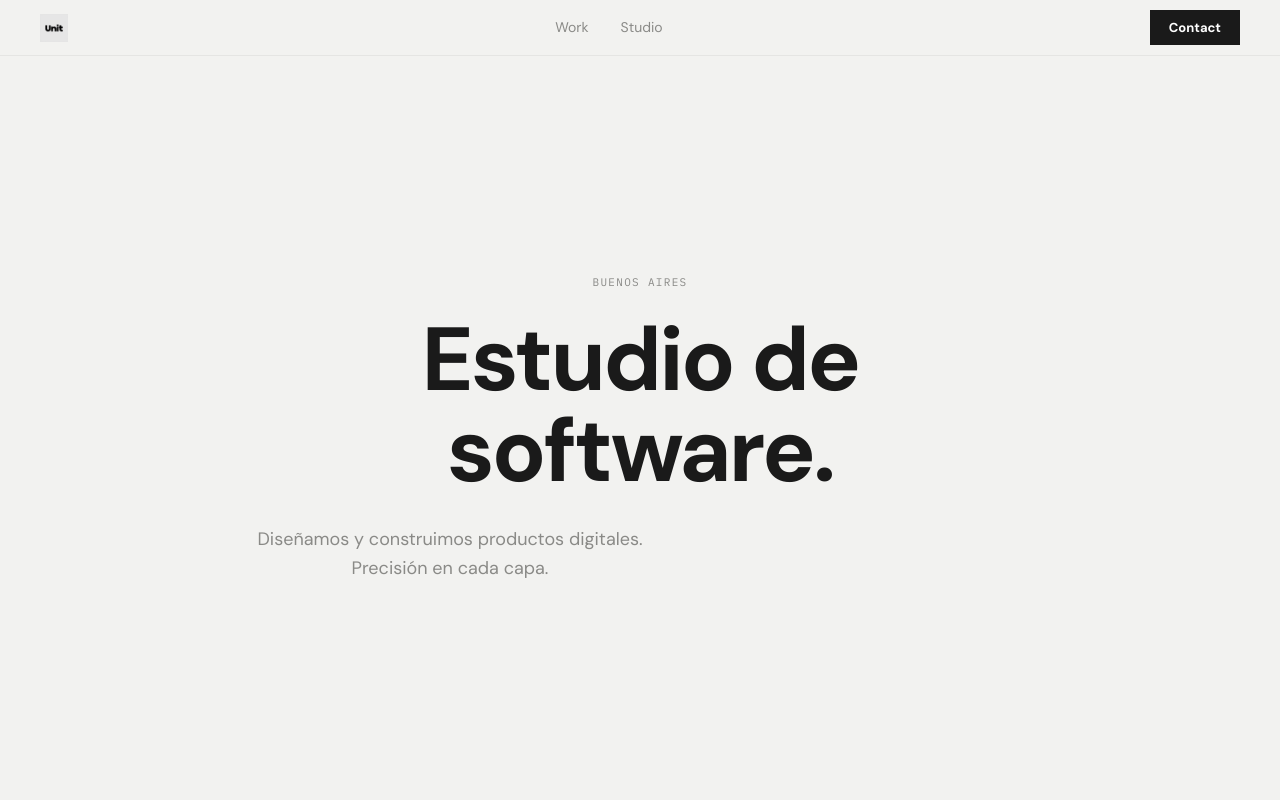
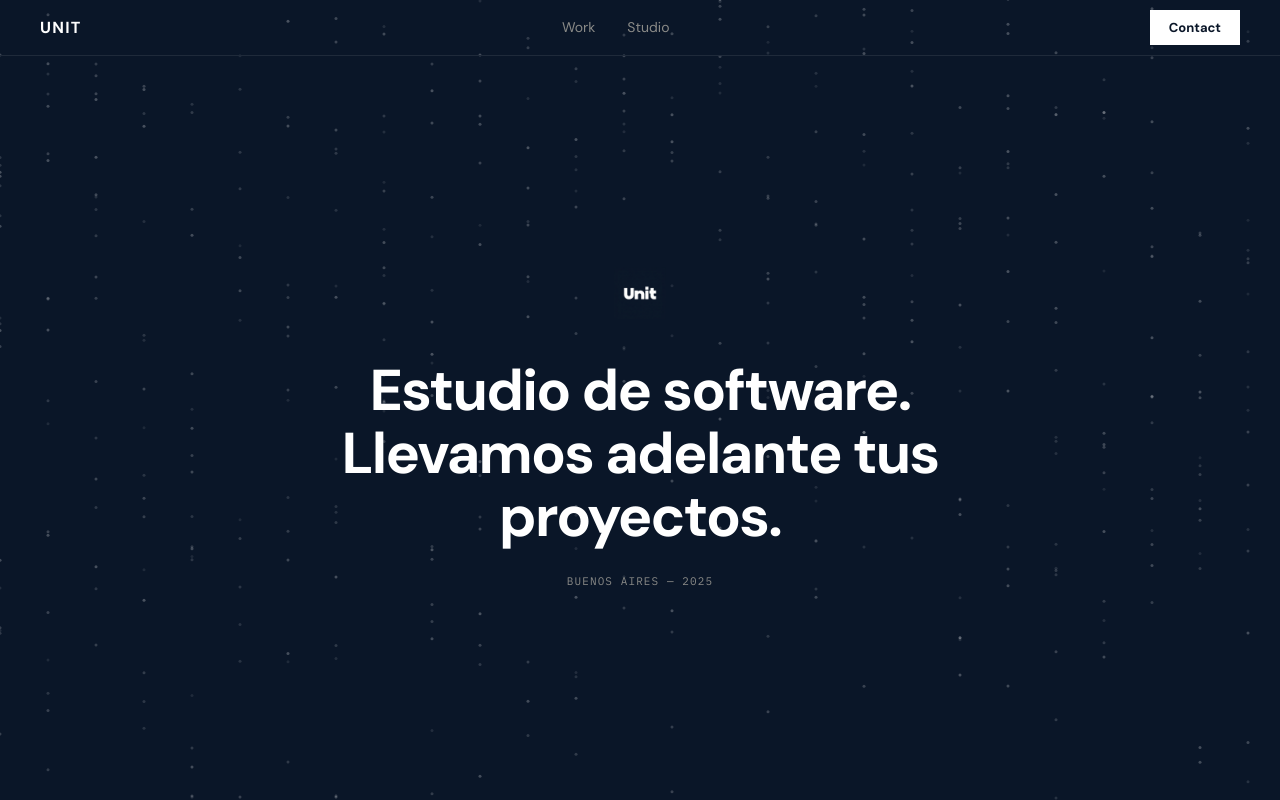
Before and after one commit to mcorcos/landing, a Next.js app: page / in a window 1280 px wide. Built offline with nearby package versions, Linux system fonts and the light colour scheme.

Commit message:
redesign: dark Abyss bg, ascending dot grid canvas, logo center, UNIT text nav

```diff
--- a/src/components/Landing.tsx
+++ b/src/components/Landing.tsx
@@ -1,46 +1,268 @@
 'use client'
 
-import { useState } from 'react'
-import Nav from './Nav'
-import HomeContent from './HomeContent'
+import { useState, useEffect, useRef } from 'react'
 import WorkContent from './WorkContent'
 import StudioContent from './StudioContent'
 
 export type Tab = null | 'Work' | 'Studio'
 
-const CONTENT = {
-  null: HomeContent,
-  Work: WorkContent,
-  Studio: StudioContent,
+const TABS: Tab[] = ['Work', 'Studio']
+
+// Ascending dot grid canvas animation
+function DotBackground() {
+  const canvasRef = useRef<HTMLCanvasElement>(null)
+
+  useEffect(() => {
+    const canvas = canvasRef.current
+    if (!canvas) return
+    const ctx = canvas.getContext('2d')!
+
+    const spacing = 48
+    let W = window.innerWidth
+    let H = window.innerHeight
+
+    type Dot = { x: number; y: number; speed: number; opacity: number }
+    let dots: Dot[] = []
+
+    function buildDots() {
+      dots = []
+      const cols = Math.ceil(W / spacing) + 1
+      const rows = Math.ceil(H / spacing) + 2
+      for (let c = 0; c < cols; c++) {
+        for (let r = 0; r < rows; r++) {
+          dots.push({
+            x: c * spacing,
+            y: Math.random() * H, // stagger start so they don't all move in sync
+            speed: 0.2 + Math.random() * 0.4,
+            opacity: 0.08 + Math.random() * 0.18,
+          })
+        }
+      }
+    }
+
+    function resize() {
+      W = window.innerWidth
+      H = window.innerHeight
+      canvas.width = W
+      canvas.height = H
+      buildDots()
+    }
+
+    resize()
+
+    let animId: number
+    function draw() {
+      ctx.clearRect(0, 0, W, H)
+      for (const d of dots) {
+        d.y -= d.speed
+        if (d.y < -spacing) d.y = H + spacing
+
+        ctx.beginPath()
+        ctx.arc(d.x, d.y, 1.5, 0, Math.PI * 2)
+        ctx.fillStyle = `rgba(255,255,255,${d.opacity})`
+        ctx.fill()
+      }
+      animId = requestAnimationFrame(draw)
+    }
+
+    draw()
+    window.addEventListener('resize', resize)
+    return () => {
+      cancelAnimationFrame(animId)
+      window.removeEventListener('resize', resize)
+    }
+  }, [])
+
+  return (
+    <canvas
+      ref={canvasRef}
+      style={{
+        position: 'absolute',
+        inset: 0,
+        width: '100%',
+        height: '100%',
+        pointerEvents: 'none',
+      }}
+    />
+  )
 }
 
 export default function Landing() {
   const [active, setActive] = useState<Tab>(null)
-
-  const Content = CONTENT[String(active) as keyof typeof CONTENT]
 
   return (
     <div
       style={{
         height: '100vh',
         overflow: 'hidden',
-        background: 'var(--color-off-white)',
+        background: '#0A1628',
         display: 'flex',
         flexDirection: 'column',
+        position: 'relative',
       }}
     >
-      <Nav active={active} onTabChange={setActive} />
+      <DotBackground />
+
+      {/* Nav */}
+      <nav
+        style={{
+          position: 'relative',
+          zIndex: 10,
+          height: 56,
+          display: 'flex',
+          alignItems: 'center',
+          justifyContent: 'space-between',
+          padding: '0 40px',
+          borderBottom: '1px solid #1F2A3A',
+          flexShrink: 0,
+        }}
+      >
+        {/* UNIT wordmark */}
+        <button
+          onClick={() => setActive(null)}
+          style={{
+            fontFamily: 'var(--font-sans)',
+            fontWeight: 700,
+            fontSize: 16,
+            letterSpacing: '0.08em',
+            color: '#fff',
+            transition: 'opacity 150ms ease-out',
+          }}
+          onMouseEnter={(e) => (e.currentTarget.style.opacity = '0.6')}
+          onMouseLeave={(e) => (e.currentTarget.style.opacity = '1')}
+        >
+          UNIT
+        </button>
+
+        {/* Tabs */}
+        <div style={{ display: 'flex', gap: 4 }}>
+          {TABS.map((tab) => (
+            <button
+              key={tab}
+              onClick={() => setActive(active === tab ? null : tab)}
+              style={{
+                fontFamily: 'var(--font-sans)',
+                fontSize: 14,
+                fontWeight: active === tab ? 700 : 400,
+                color: active === tab ? '#fff' : '#8A8A87',
+                padding: '6px 14px',
+                borderBottom: active === tab
+                  ? '1px solid rgba(255,255,255,0.4)'
+                  : '1px solid transparent',
+                transition: 'color 150ms ease-out, border-color 150ms ease-out',
+              }}
+              onMouseEnter={(e) => (e.currentTarget.style.color = '#fff')}
+              onMouseLeave={(e) => {
+                e.currentTarget.style.color =
+                  active === tab ? '#fff' : '#8A8A87'
+              }}
+            >
+              {tab}
+            </button>
+          ))}
+        </div>
+
+        {/* Contact */}
+        <button
+          style={{
+            fontFamily: 'var(--font-sans)',
+            fontWeight: 700,
+            fontSize: 13,
+            padding: '7px 18px',
+            background: '#fff',
+            color: '#0A1628',
+            border: '1px solid #fff',
+            borderRadius: 0,
+            transition: 'opacity 150ms ease-out',
+          }}
+          onMouseEnter={(e) => (e.currentTarget.style.opacity = '0.8')}
+          onMouseLeave={(e) => (e.currentTarget.style.opacity = '1')}
+        >
+          Contact
+        </button>
+      </nav>
+
+      {/* Main content */}
       <main
         style={{
+          position: 'relative',
+          zIndex: 10,
           flex: 1,
           display: 'flex',
           flexDirection: 'column',
           alignItems: 'center',
           justifyContent: 'center',
           padding: '0 24px',
+          textAlign: 'center',
         }}
       >
-        <Content />
+        {active === null && (
+          <div style={{ animation: 'fadeUp 300ms ease-out' }}>
+            <style>{`
+              @keyframes fadeUp {
+                from { opacity: 0; transform: translateY(12px); }
+                to   { opacity: 1; transform: translateY(0); }
+              }
+            `}</style>
+
+            {/* Logo */}
+            <img
+              src="/logo-dark.jpeg"
+              alt="Unit"
+              style={{
+                height: 52,
+                width: 'auto',
+                display: 'block',
+                margin: '0 auto 40px',
+              }}
+            />
+
+            {/* Headline */}
+            <h1
+              style={{
+                fontFamily: 'var(--font-sans)',
+                fontWeight: 700,
+                fontSize: 'clamp(32px, 4.5vw, 64px)',
+                lineHeight: 1.1,
+                letterSpacing: '-0.03em',
+                color: '#fff',
+                margin: '0 0 24px',
+                maxWidth: 680,
+              }}
+            >
+              Estudio de software.<br />
+              Llevamos adelante tus proyectos.
+            </h1>
+
+            {/* Subline */}
+            <p
+              style={{
+                fontFamily: 'var(--font-mono)',
+                fontSize: 11,
+                letterSpacing: '0.1em',
+                textTransform: 'uppercase',
+                color: '#8A8A87',
+                margin: 0,
+              }}
+            >
+              Buenos Aires — 2025
+            </p>
+          </div>
+        )}
+
+        {active === 'Work' && (
+          <div style={{ animation: 'fadeUp 200ms ease-out' }}>
+            <style>{`@keyframes fadeUp { from { opacity:0; transform:translateY(12px); } to { opacity:1; transform:translateY(0); } }`}</style>
+            <WorkContent dark />
+          </div>
+        )}
+
+        {active === 'Studio' && (
+          <div style={{ animation: 'fadeUp 200ms ease-out' }}>
+            <style>{`@keyframes fadeUp { from { opacity:0; transform:translateY(12px); } to { opacity:1; transform:translateY(0); } }`}</style>
+            <StudioContent dark />
+          </div>
+        )}
       </main>
     </div>
   )
--- a/src/components/StudioContent.tsx
+++ b/src/components/StudioContent.tsx
@@ -1,21 +1,13 @@
-export default function StudioContent() {
+export default function StudioContent({ dark = false }: { dark?: boolean }) {
   return (
-    <div
-      style={{
-        animation: 'fadeIn 200ms ease-out',
-        width: '100%',
-        maxWidth: 520,
-      }}
-    >
-      <style>{`@keyframes fadeIn { from { opacity: 0; transform: translateY(8px); } to { opacity: 1; transform: translateY(0); } }`}</style>
-
+    <div style={{ width: '100%', maxWidth: 520, textAlign: 'left' }}>
       <p
         style={{
           fontFamily: 'var(--font-mono)',
           fontSize: 10,
           letterSpacing: '0.12em',
           textTransform: 'uppercase',
-          color: 'var(--color-gray)',
+          color: '#8A8A87',
           marginBottom: 32,
         }}
       >
@@ -29,7 +21,7 @@ export default function StudioContent() {
           fontSize: 28,
           lineHeight: 1.2,
           letterSpacing: '-0.02em',
-          color: 'var(--color-ink)',
+          color: dark ? '#fff' : 'var(--color-ink)',
           marginBottom: 24,
         }}
       >
@@ -41,7 +33,7 @@ export default function StudioContent() {
           fontFamily: 'var(--font-sans)',
           fontSize: 16,
           lineHeight: 1.7,
-          color: 'var(--color-gray)',
+          color: '#8A8A87',
           marginBottom: 16,
         }}
       >
@@ -55,7 +47,7 @@ export default function StudioContent() {
           fontFamily: 'var(--font-sans)',
           fontSize: 16,
           lineHeight: 1.7,
-          color: 'var(--color-gray)',
+          color: '#8A8A87',
         }}
       >
         No somos una agencia. Cada producto que lanzamos es nuestro. Cuando trabajamos
--- a/src/components/WorkContent.tsx
+++ b/src/components/WorkContent.tsx
@@ -16,18 +16,18 @@ const PROJECTS = [
   },
 ]
 
-export default function WorkContent() {
+export default function WorkContent({ dark = false }: { dark?: boolean }) {
+  const border = dark ? '1px solid #1F2A3A' : '1px solid var(--border-light)'
+
   return (
-    <div style={{ animation: 'fadeIn 200ms ease-out', width: '100%', maxWidth: 560 }}>
-      <style>{`@keyframes fadeIn { from { opacity: 0; transform: translateY(8px); } to { opacity: 1; transform: translateY(0); } }`}</style>
-
+    <div style={{ width: '100%', maxWidth: 560, textAlign: 'left' }}>
       <p
         style={{
           fontFamily: 'var(--font-mono)',
           fontSize: 10,
           letterSpacing: '0.12em',
           textTransform: 'uppercase',
-          color: 'var(--color-gray)',
+          color: '#8A8A87',
           marginBottom: 32,
         }}
       >
@@ -43,8 +43,8 @@ export default function WorkContent() {
               alignItems: 'baseline',
               justifyContent: 'space-between',
               padding: '20px 0',
-              borderTop: i === 0 ? '1px solid var(--border-light)' : undefined,
-              borderBottom: '1px solid var(--border-light)',
+              borderTop: i === 0 ? border : undefined,
+              borderBottom: border,
               gap: 24,
             }}
           >
@@ -55,7 +55,7 @@ export default function WorkContent() {
                   fontWeight: 700,
                   fontSize: 18,
                   letterSpacing: '-0.02em',
-                  color: 'var(--color-ink)',
+                  color: dark ? '#fff' : 'var(--color-ink)',
                 }}
               >
                 {p.name}
@@ -64,7 +64,7 @@ export default function WorkContent() {
                 style={{
                   fontFamily: 'var(--font-sans)',
                   fontSize: 14,
-                  color: 'var(--color-gray)',
+                  color: '#8A8A87',
                   lineHeight: 1.5,
                 }}
               >
@@ -77,7 +77,7 @@ export default function WorkContent() {
                 fontSize: 10,
                 letterSpacing: '0.08em',
                 textTransform: 'uppercase',
-                color: 'var(--color-gray)',
+                color: '#8A8A87',
                 whiteSpace: 'nowrap',
                 flexShrink: 0,
               }}
```
